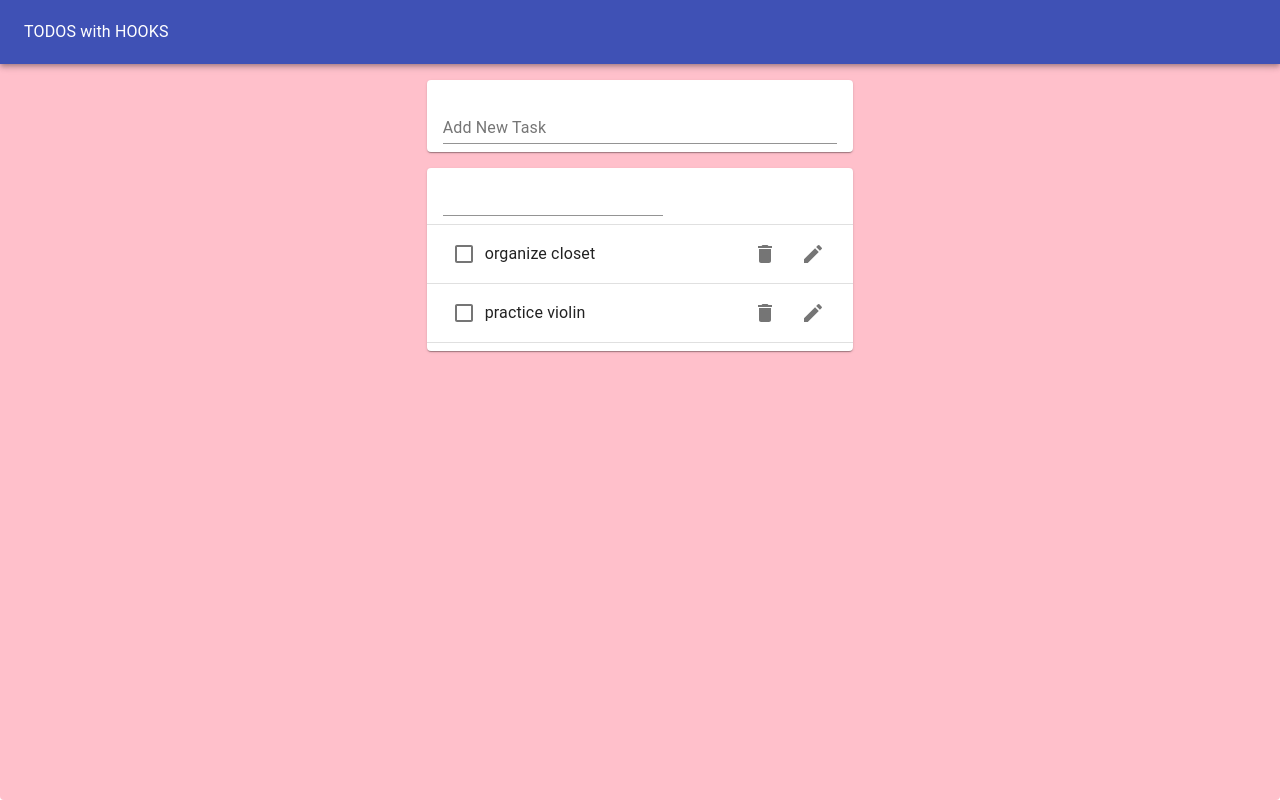
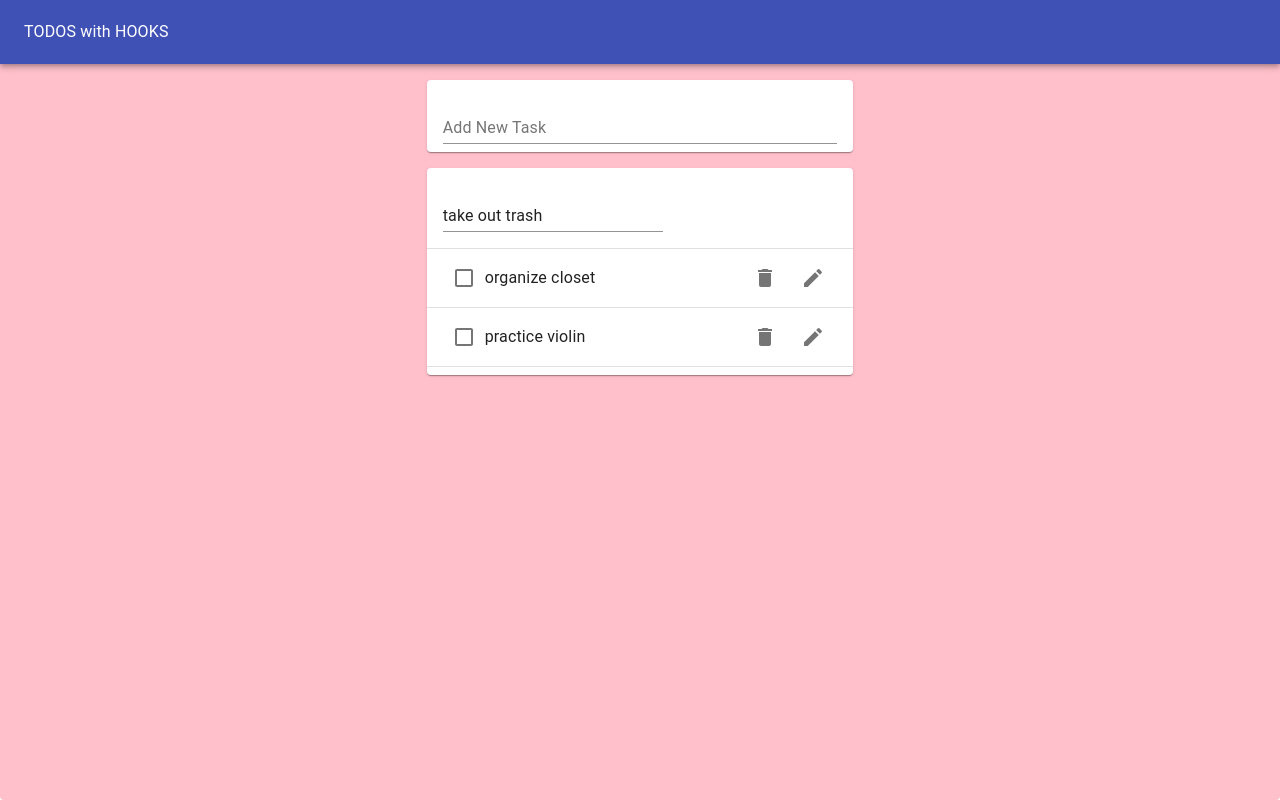
Before and after one commit to ecargiohc/hooks-project, a React (Create React App) app: page / in a window 1280 px wide. Both pictures are taken after a click on the button 813 px from the left and 205 px from the top of the page. Built offline with nearby package versions, Linux system fonts and the light colour scheme.

Commit message:
EditTodoForm and updating task complete

```diff
--- a/src/EditTodoForm.js
+++ b/src/EditTodoForm.js
@@ -1,9 +1,23 @@
 import React from 'react';
+import useInputState from './hooks/UseInputState';
 import TextField from "@material-ui/core/TextField";
 
-function EditTodoForm() {
+function EditTodoForm({id, task, editTodo, toggleEditForm}) {
+    const [value, handleChange, reset] = useInputState(task);
     return(
-        <TextField />
+        <form onSubmit={(e) => {
+            e.preventDefault();
+            editTodo(id, value);
+            reset();
+            toggleEditForm();
+        }} >
+        <TextField
+        margin="normal"
+        value={value}
+        onChange={handleChange}
+        fullWidth
+        />
+        </form>
     )
 }
 export default EditTodoForm;
--- a/src/Todo.js
+++ b/src/Todo.js
@@ -1,5 +1,5 @@
 import React from 'react';
-import UseToggleState from './hooks/UseToggleState';
+import useToggleState from './hooks/useToggleState';
 import EditTodoForm from './EditTodoForm';
 import ListItem from "@material-ui/core/ListItem";
 import ListItemText from "@material-ui/core/ListItemText";
@@ -10,12 +10,16 @@
 import ListItemSecondaryAction from "@material-ui/core/ListItemSecondaryAction";
 
 // or add 'props' as argument...
-function Todo({task, id, completed, removeTodo, toggleTodo}) {
-    const [isEditing, toggle] = UseToggleState(false);
+function Todo({task, id, completed, removeTodo, toggleTodo, editTodo}) {
+    const [isEditing, toggle] = useToggleState(false);
     return(
         <ListItem>
             {isEditing ?
-            <EditTodoForm />
+            <EditTodoForm
+            editTodo={editTodo}
+            task={task}
+            toggleEditForm={toggle}
+            />
             :
             <>
             <Checkbox
--- a/src/TodoApp.js
+++ b/src/TodoApp.js
@@ -29,6 +29,12 @@
             todo.id === todoId ? {...todo, completed: !todo.completed} : todo
         );
         setTodos(updatedTodos);
+    };
+    const editTodo = (todoId, newTask) => {
+        const updatedTodos = todos.map(todo =>
+            todo.id === todoId ? {...todo, task: newTask} : todo
+        );
+        setTodos(updatedTodos);
     }
 
     return(
@@ -52,6 +58,7 @@
                     <TodoList todos={todos}
                     removeTodo={removeTodo}
                     toggleTodo={toggleTodo}
+                    editTodo={editTodo}
                     />
                 </Grid>
             </Grid>
--- a/src/TodoList.js
+++ b/src/TodoList.js
@@ -4,7 +4,7 @@
 import List from "@material-ui/core/List";
 import Divider from "@material-ui/core/Divider";
 
-function TodoList({todos, removeTodo, toggleTodo}) {
+function TodoList({todos, removeTodo, toggleTodo, editTodo}) {
     return (
         <Paper>
             <List>
@@ -17,6 +17,7 @@
                 completed={todo.completed}
                 removeTodo={removeTodo}
                 toggleTodo={toggleTodo}
+                editTodo={editTodo}
                 />
                 <Divider />
                 </>
```
